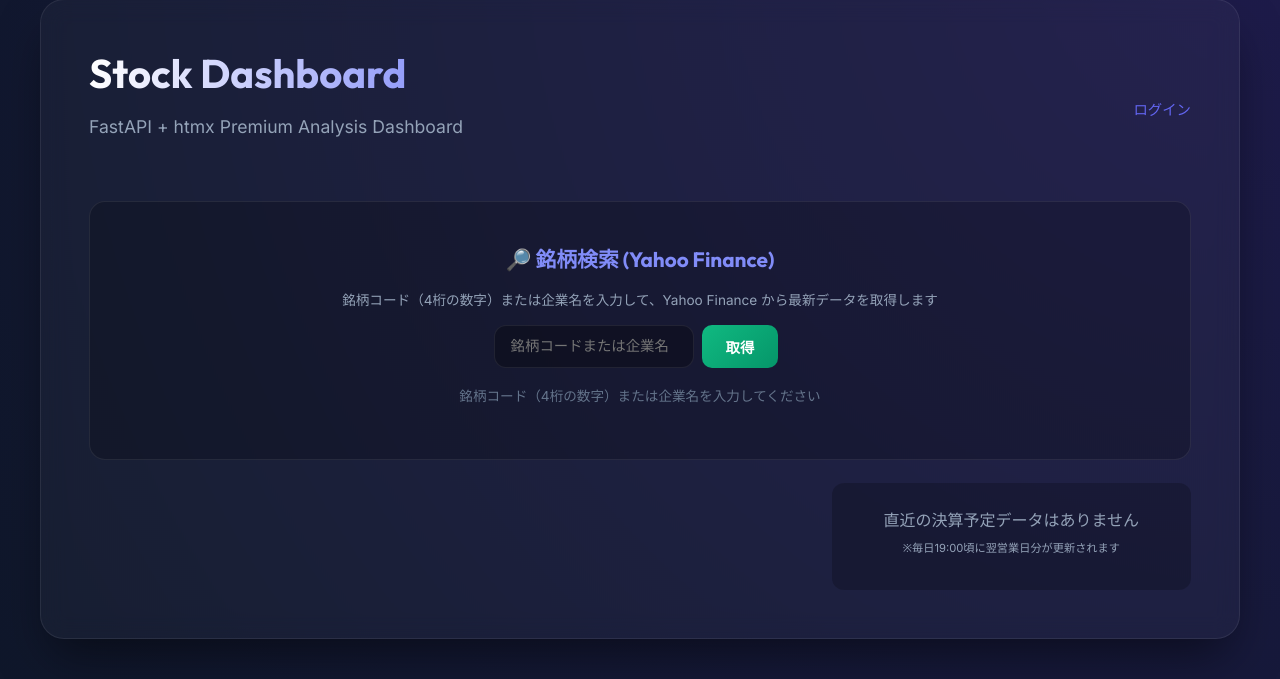
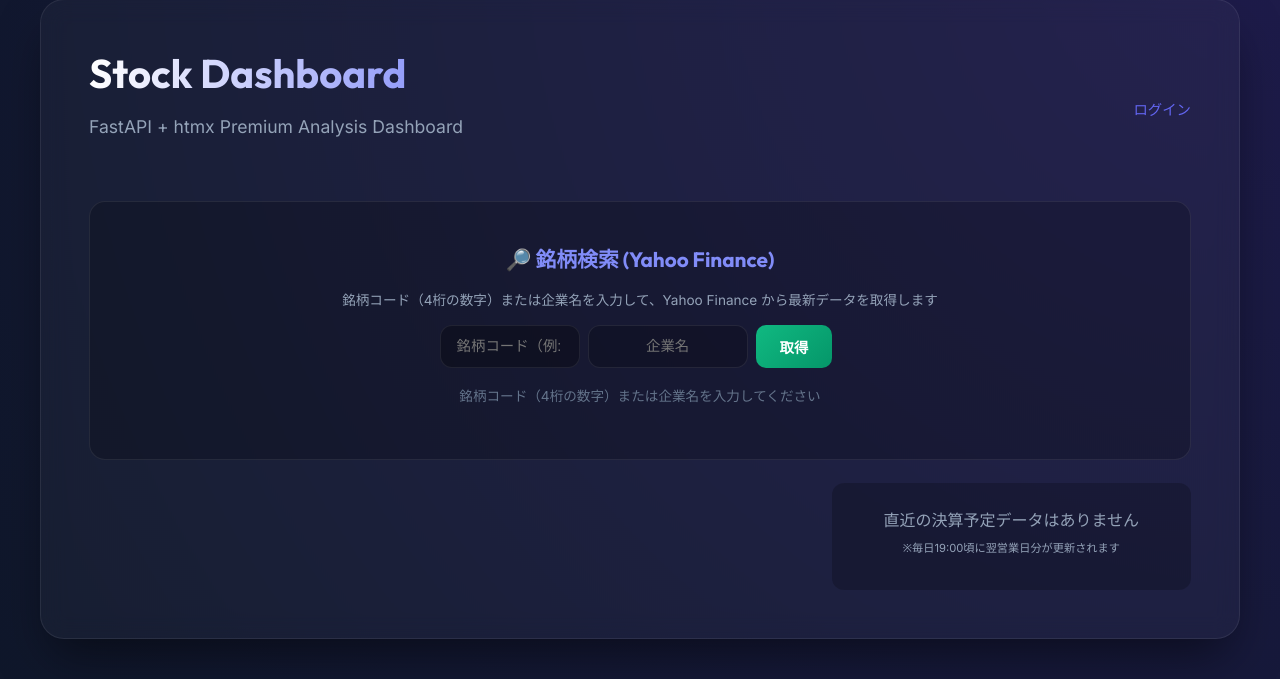
Before and after one commit to GithubOgY/fastapi_xserver, a FastAPI app: template templates/index.html in a window 1280 px wide. Shown: the part 81-760 px from the top of the page. Run offline with FastAPI, Linux system fonts and the light colour scheme; the template is opened without the code that fills it, so the values that code supplies are empty; data comes from the database, SQL or seed files in the repository; some libraries are stand-ins or nearby versions.

Commit message:
ui: add company name text box next to ticker input

```diff
--- a/templates/index.html
+++ b/templates/index.html
@@ -517,8 +517,10 @@
             <form hx-post="/api/yahoo-finance/lookup" hx-target="#yf-lookup-result" hx-swap="innerHTML"
                 hx-indicator="#yf-lookup-spinner"
                 style="display: flex; gap: 0.5rem; justify-content: center; margin-bottom: 1rem;">
-                <input type="text" name="ticker_code" id="yf-ticker-input" placeholder="銘柄コードまたは企業名（例: 7203, トヨタ）"
-                    style="width: 200px; background: rgba(0, 0, 0, 0.3); border: 1px solid var(--glass-border); border-radius: 12px; padding: 0.8rem 1rem; color: white; outline: none; text-align: center;">
+                <input type="text" name="ticker_code" id="yf-ticker-input" placeholder="銘柄コード（例: 7203）"
+                    style="width: 140px; background: rgba(0, 0, 0, 0.3); border: 1px solid var(--glass-border); border-radius: 12px; padding: 0.8rem 1rem; color: white; outline: none; text-align: center;">
+                <input type="text" id="yf-company-name" placeholder="企業名"
+                    style="width: 160px; background: rgba(0, 0, 0, 0.2); border: 1px solid var(--glass-border); border-radius: 12px; padding: 0.8rem 1rem; color: var(--text-dim); outline: none; text-align: center;">
                 <button type="submit"
                     style="background: linear-gradient(135deg, #10b981, #059669); white-space: nowrap;">
                     <span>取得</span>
```
